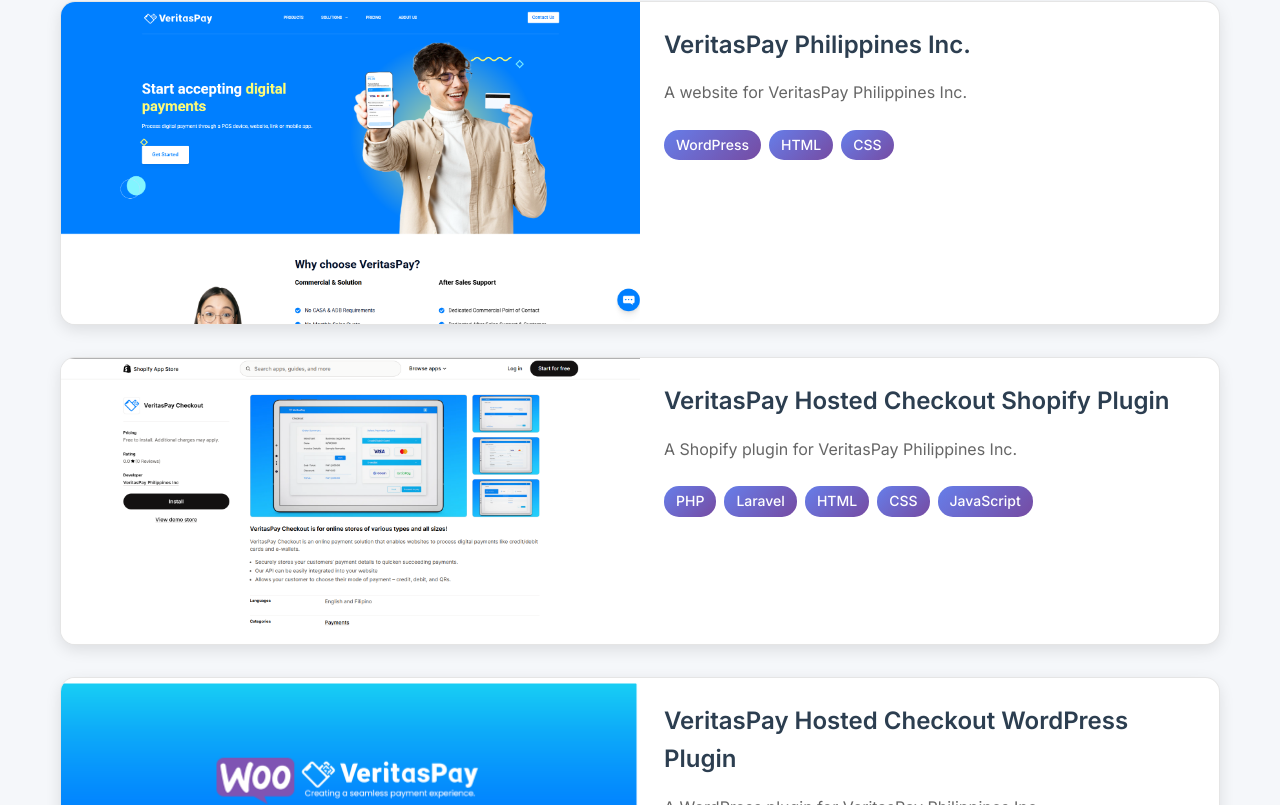
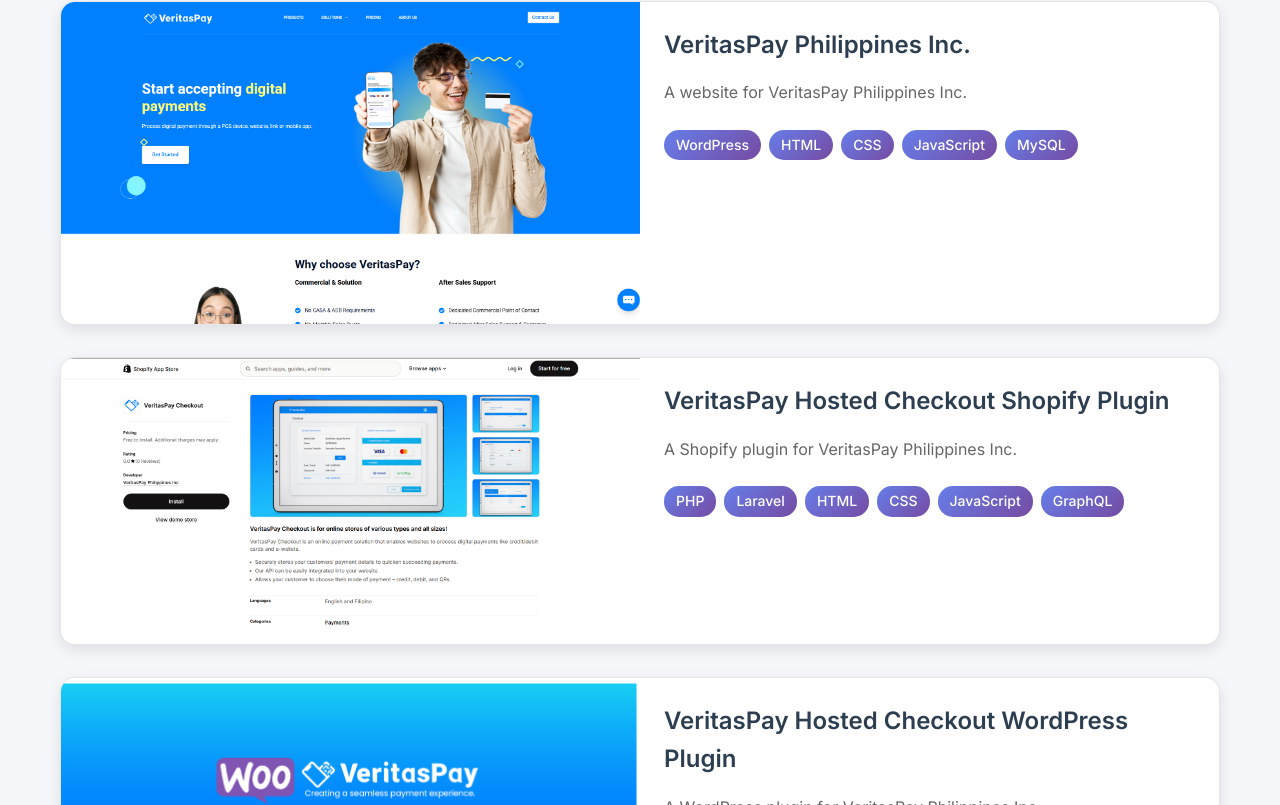
Before and after one commit to prinsudesu/portfolio, a React (Create React App) app: page / in a window 1280 px wide. Shown: the part 5095-5900 px from the top of the page. Built offline with nearby package versions, Linux system fonts and the light colour scheme; the HTML template or start-up script is replaced by a standard one.

Commit message:
Update Projects.js

```diff
--- a/src/components/Projects.js
+++ b/src/components/Projects.js
@@ -26,7 +26,7 @@
       title: 'VeritasPay Philippines Inc.',
       description: 'A website for VeritasPay Philippines Inc.',
       image: '/resources/3.png',
-      technologies: ['WordPress', 'HTML', 'CSS'],
+      technologies: ['WordPress', 'HTML', 'CSS', 'JavaScript', 'MySQL'],
       live: 'https://veritaspay.com',
       featured: true
     },
@@ -35,7 +35,7 @@
       title: 'VeritasPay Hosted Checkout Shopify Plugin',
       description: 'A Shopify plugin for VeritasPay Philippines Inc.',
       image: '/resources/4.png',
-      technologies: ['PHP', 'Laravel', 'HTML', 'CSS', 'JavaScript'],
+      technologies: ['PHP', 'Laravel', 'HTML', 'CSS', 'JavaScript', 'GraphQL'],
       live: 'https://apps.shopify.com/veritaspay-hosted-checkout',
       featured: true
     },
@@ -53,7 +53,7 @@
       title: 'Primeline Document Management System',
       description: 'Web Application to store all the records of documents in their warehouse using PHP, JS,  CSS, and MySQL queries. Over 150 people have used it.',
       image: '',
-      technologies: ['PHP', 'HTML', 'CSS', 'JavaScript'],
+      technologies: ['PHP', 'HTML', 'CSS', 'JavaScript', 'MySQL'],
       live: '#',
       featured: true
     },
@@ -62,7 +62,7 @@
       title: 'Primeline Leave System',
       description: 'Web Application to apply and monitor all filed leaves using PHP, JS,  CSS, and MySQL queries. Over 2000 people have used it so far, with 5000+ queries being saved.',
       image: '',
-      technologies: ['PHP', 'HTML', 'CSS', 'JavaScript'],
+      technologies: ['PHP', 'HTML', 'CSS', 'JavaScript', 'MySQL'],
       live: '#',
       featured: true
     },
@@ -89,7 +89,7 @@
       title: 'Primeline Sales Report',
       description: 'Built a System Reporting web app that collects all sales from all the stores of Primeline.',
       image: '',
-      technologies: ['PHP', 'HTML', 'CSS', 'JavaScript'],
+      technologies: ['PHP', 'HTML', 'CSS', 'JavaScript', 'SQL Server'],
       live: '#',
       featured: true
     },
@@ -125,7 +125,7 @@
       title: 'Glenhams Pricing Web App',
       description: 'Built a web app using PHP, JavaScript, and CSS, integrating API connectivity with Odoo.',
       image: '',
-      technologies: ['PHP', 'HTML', 'CSS', 'JavaScript'],
+      technologies: ['PHP', 'HTML', 'CSS', 'JavaScript', 'Odoo API'],
       live: '#',
       featured: true
     },
@@ -143,7 +143,7 @@
       title: 'Glenhams Order, Sales & Inventory App',
       description: 'Built a web app using Laravel, PHP, JavaScript, and CSS, integrating API connectivity with WooCommerce.',
       image: '',
-      technologies: ['PHP', 'Laravel', 'HTML', 'CSS', 'JavaScript'],
+      technologies: ['PHP', 'Laravel', 'HTML', 'CSS', 'JavaScript', 'WooCommerce API'],
       live: '#',
       featured: true
     },
```
